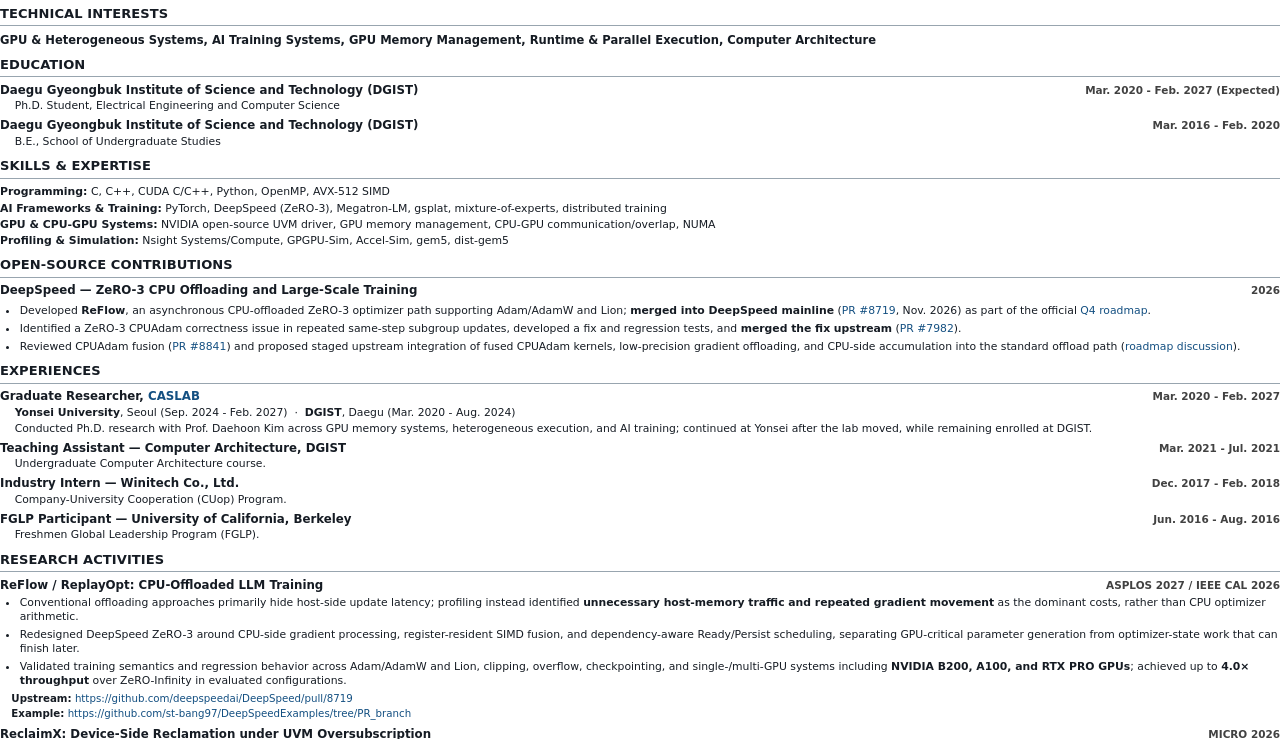
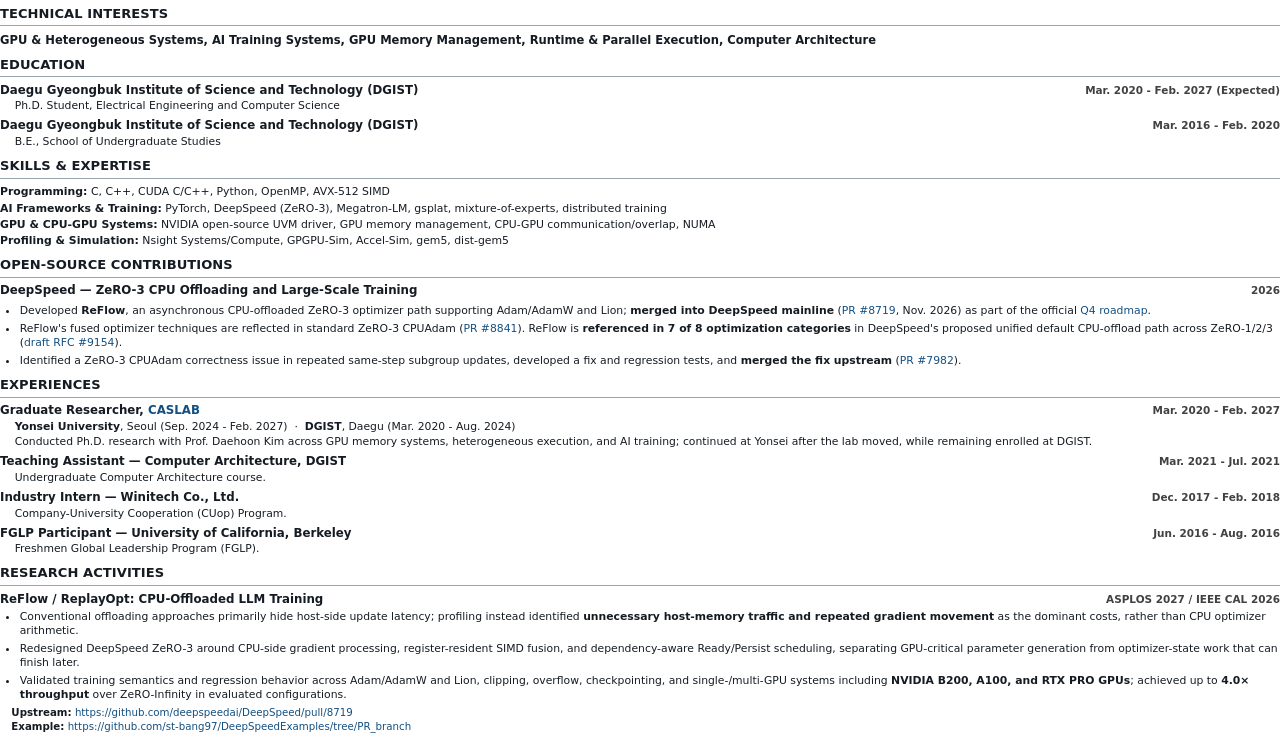
Before and after one commit to st-bang97/st-bang97.github.io, a plain HTML site: page assets/cv/seongtae-bang-cv.html in a window 1280 px wide. Shown: the part 53-792 px from the top of the page. Drawn offline with Linux system fonts and the light colour scheme.

Commit message:
Highlight ReFlow's influence on the unified CPU offload RFC

```diff
--- a/assets/cv/seongtae-bang-cv.html
+++ b/assets/cv/seongtae-bang-cv.html
@@ -44,8 +44,8 @@ li { margin:0 0 3pt; padding-left:.3pt; }
 <section><h2>OPEN-SOURCE CONTRIBUTIONS</h2>
 <div class="entry"><div class="entryhead"><div class="entrytitle">DeepSpeed — ZeRO-3 CPU Offloading and Large-Scale Training</div><div class="entrydate">2026</div></div></div>
 <ul><li>Developed <b>ReFlow</b>, an asynchronous CPU-offloaded ZeRO-3 optimizer path supporting Adam/AdamW and Lion; <b>merged into DeepSpeed mainline</b> (<a href="https://github.com/deepspeedai/DeepSpeed/pull/8719">PR #8719</a>, Nov. 2026) as part of the official <a href="https://github.com/deepspeedai/DeepSpeed/issues/8672">Q4 roadmap</a>.</li>
-<li>Identified a ZeRO-3 CPUAdam correctness issue in repeated same-step subgroup updates, developed a fix and regression tests, and <b>merged the fix upstream</b> (<a href="https://github.com/deepspeedai/DeepSpeed/pull/7982">PR #7982</a>).</li>
-<li>Reviewed CPUAdam fusion (<a href="https://github.com/deepspeedai/DeepSpeed/pull/8841">PR #8841</a>) and proposed staged upstream integration of fused CPUAdam kernels, low-precision gradient offloading, and CPU-side accumulation into the standard offload path (<a href="https://github.com/deepspeedai/DeepSpeed/issues/8672#issuecomment-6320837932">roadmap discussion</a>).</li></ul></section>
+<li>ReFlow's fused optimizer techniques are reflected in standard ZeRO-3 CPUAdam (<a href="https://github.com/deepspeedai/DeepSpeed/pull/8841">PR #8841</a>). ReFlow is <b>referenced in 7 of 8 optimization categories</b> in DeepSpeed's proposed unified default CPU-offload path across ZeRO-1/2/3 (<a href="https://github.com/deepspeedai/DeepSpeed/issues/9154">draft RFC #9154</a>).</li>
+<li>Identified a ZeRO-3 CPUAdam correctness issue in repeated same-step subgroup updates, developed a fix and regression tests, and <b>merged the fix upstream</b> (<a href="https://github.com/deepspeedai/DeepSpeed/pull/7982">PR #7982</a>).</li></ul></section>
 <section><h2>EXPERIENCES</h2>
 <div class="entry"><div class="entryhead"><div class="entrytitle">Graduate Researcher, <a href="https://caslab-yonsei.github.io/">CASLAB</a></div><div class="entrydate">Mar. 2020 - Feb. 2027</div></div><div class="subline"><b>Yonsei University</b>, Seoul (Sep. 2024 - Feb. 2027) &nbsp;·&nbsp; <b>DGIST</b>, Daegu (Mar. 2020 - Aug. 2024)</div><div class="detail">Conducted Ph.D. research with Prof. Daehoon Kim across GPU memory systems, heterogeneous execution, and AI training; continued at Yonsei after the lab moved, while remaining enrolled at DGIST.</div></div>
 <div class="entry"><div class="entryhead"><div class="entrytitle">Teaching Assistant — Computer Architecture, DGIST</div><div class="entrydate">Mar. 2021 - Jul. 2021</div></div><div class="detail">Undergraduate Computer Architecture course.</div></div>
```
Also changed, not shown: index.html (+1 -0 lines), publications.html (+1 -0 lines).
